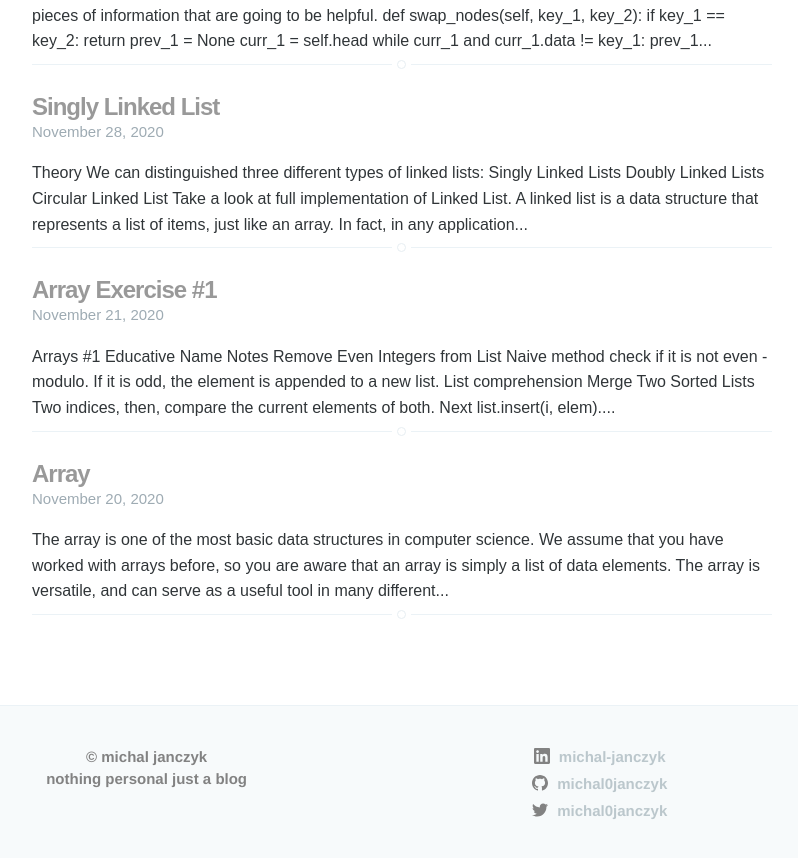
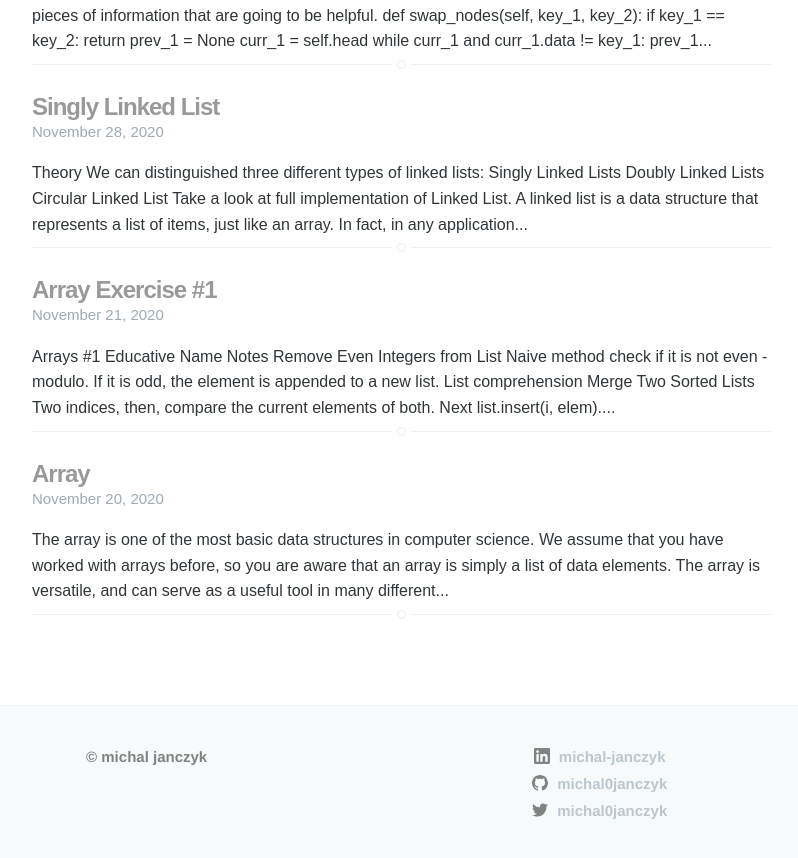
Before and after one commit to michal0janczyk/michaljanczyk.github.io, a Jekyll site: the page built from index.html, in a window 1280 px wide and 900 px high, scrolled down 1639 px. Shown: the top 858 px of the window, without its empty margins (238-1036 px from the left). Built offline with Jekyll 4.4.1, drawn with Linux system fonts in a browser that asks for light colours; the list of posts is cut into pages by our own code.

Commit message:
Update footer.html

```diff
--- a/_includes/footer.html
+++ b/_includes/footer.html
@@ -11,8 +11,9 @@
           <li class="p-name">
             {%- if site.copyright -%}
               <li>&copy; {{ site.copyright }} {{ now | date: "%Y" }}</li>
+
+            {%- else -%}
               <li>{{- site.description | escape -}}</li>
-            {%- else -%}
               <!-- {{ site.title | escape }} -->
             {%- endif -%}
             </li>
```
